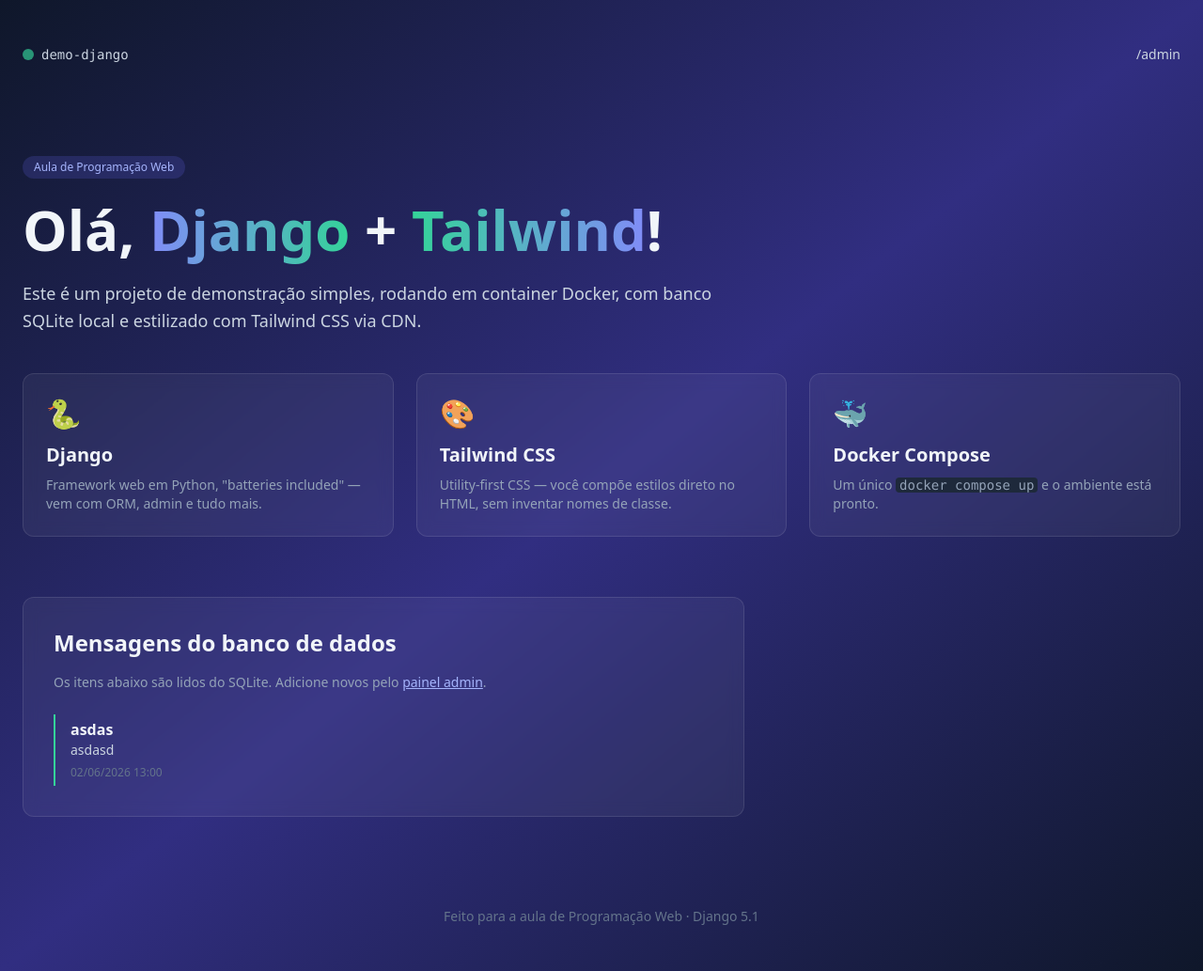
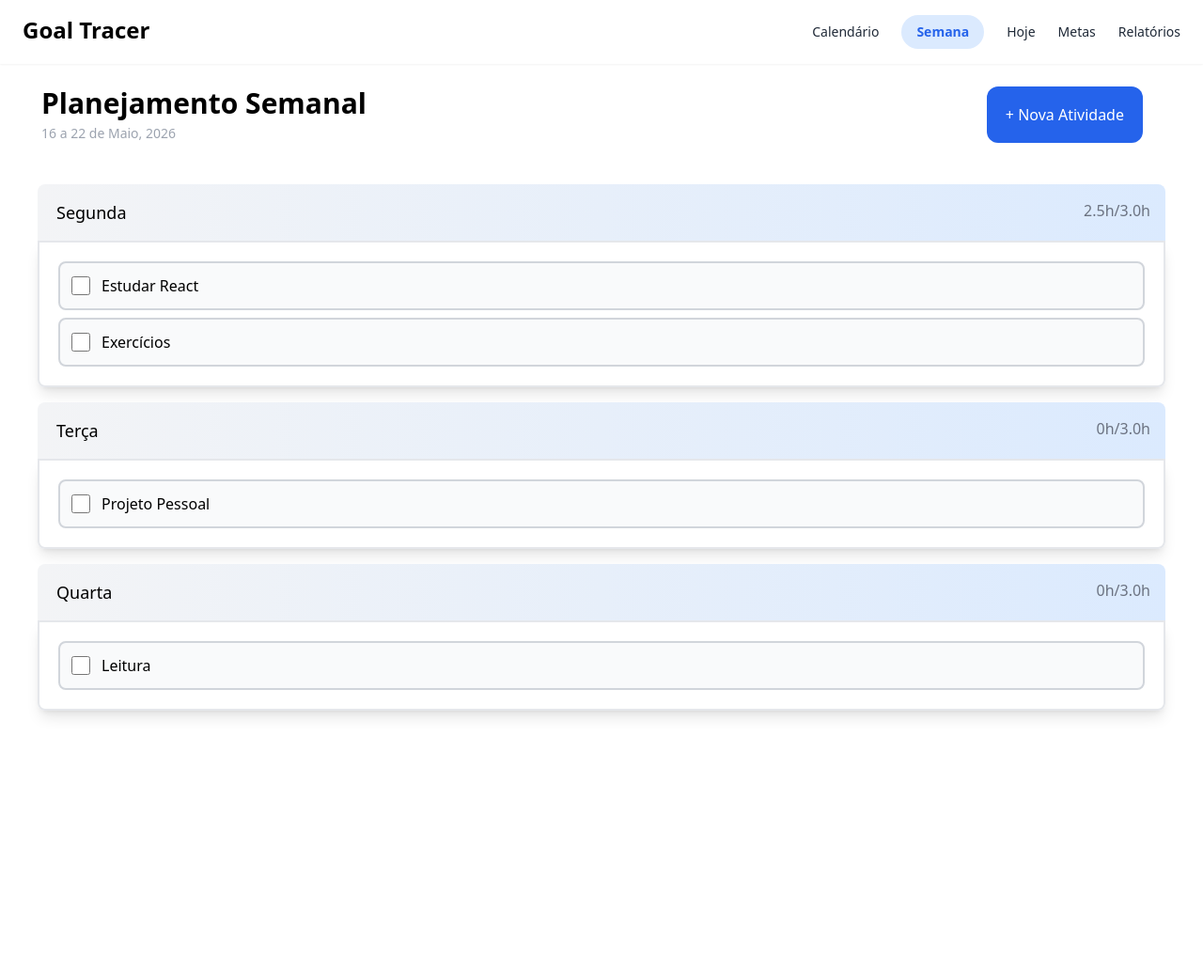
Before and after one commit to VSusko/Goal-Tracer, a Django app: page / in a window 1280 px wide. Shown: the whole page at 94% size. After the commit the page ends 763 px from the top, so only its background shows below. Run offline with Django 5.2, Linux system fonts and the light colour scheme; data comes from the database, SQL or seed files in the repository; some libraries are stand-ins or nearby versions.

Commit message:
makefile e primeira tela

```diff
--- a/templates/home/index.html
+++ b/templates/home/index.html
@@ -1,85 +1,111 @@
 <!DOCTYPE html>
-<html lang="pt-br">
+<html lang="pt-BR">
+
   <head>
-    <meta charset="UTF-8">
-    <meta name="viewport" content="width=device-width, initial-scale=1.0">
-    <title>Demo Django + Tailwind</title>
+    <meta charset="UTF-8" />
+    <meta name="viewport" content="width=device-width, initial-scale=1.0" />
+    <title>TimeFlow - Metas</title>
+
     <script src="https://cdn.tailwindcss.com"></script>
   </head>
-<body class="bg-gradient-to-br from-slate-900 via-indigo-900 to-slate-900 min-h-screen text-slate-100">
 
-    <header class="container mx-auto px-6 py-12">
-        <nav class="flex items-center justify-between">
-            <div class="flex items-center gap-2">
-                <span class="w-3 h-3 rounded-full bg-emerald-400 animate-pulse"></span>
-                <span class="font-mono text-sm text-slate-300">demo-django</span>
+  <body>
+    <nav class="bg-white-600 flex shadow-sm px-6 py-4 justify-between">
+      <div class="flex">
+        <h1 class="text-2xl font-bold">Goal Tracer</h1>
+        <!-- Inserir a imagem da logo -->
       </div>
-            <a href="/admin/" class="text-sm text-slate-300 hover:text-white transition">/admin</a>
+
+      <div class="flex items-center gap-6 text-gray-500 text-sm">
+        <a href="#" class="text-gray-800">Calendário</a>
+        <a href="./index.html" class="bg-blue-100 text-blue-600 px-4 py-2 rounded-full font-bold">Semana</a>
+        <a href="#" class="text-gray-800">Hoje</a>
+        <a href="./metas.html" class="text-gray-800">Metas</a>
+        <a href="#" class="text-gray-800">Relatórios</a>
+      </div>
     </nav>
-    </header>
 
-    <main class="container mx-auto px-6 py-12">
-        <section class="max-w-3xl">
-            <span class="inline-block px-3 py-1 bg-indigo-500/20 text-indigo-300 text-xs font-medium rounded-full mb-6">
-                Aula de Programação Web
-            </span>
-            <h1 class="text-5xl md:text-6xl font-bold leading-tight mb-6">
-                Olá, <span class="text-transparent bg-clip-text bg-gradient-to-r from-indigo-400 to-emerald-400">Django</span> +
-                <span class="text-transparent bg-clip-text bg-gradient-to-r from-emerald-400 to-indigo-400">Tailwind</span>!
-            </h1>
-            <p class="text-lg text-slate-300 mb-10 leading-relaxed">
-                Este é um projeto de demonstração simples, rodando em container Docker, com banco SQLite local
-                e estilizado com Tailwind CSS via CDN.
-            </p>
-        </section>
+	<!-- Div para os conteudos do painel principal e os dias da semana -->
+    <div>
 
-        <section class="grid md:grid-cols-3 gap-6 mb-16">
-            <article class="bg-white/5 backdrop-blur border border-white/10 rounded-xl p-6 hover:bg-white/10 transition">
-                <div class="text-3xl mb-3">🐍</div>
-                <h2 class="text-xl font-semibold mb-2">Django</h2>
-                <p class="text-slate-400 text-sm">Framework web em Python, "batteries included" — vem com ORM, admin e tudo mais.</p>
-            </article>
-            <article class="bg-white/5 backdrop-blur border border-white/10 rounded-xl p-6 hover:bg-white/10 transition">
-                <div class="text-3xl mb-3">🎨</div>
-                <h2 class="text-xl font-semibold mb-2">Tailwind CSS</h2>
-                <p class="text-slate-400 text-sm">Utility-first CSS — você compõe estilos direto no HTML, sem inventar nomes de classe.</p>
-            </article>
-            <article class="bg-white/5 backdrop-blur border border-white/10 rounded-xl p-6 hover:bg-white/10 transition">
-                <div class="text-3xl mb-3">🐳</div>
-                <h2 class="text-xl font-semibold mb-2">Docker Compose</h2>
-                <p class="text-slate-400 text-sm">Um único <code class="font-mono bg-slate-800 px-1 rounded">docker compose up</code> e o ambiente está pronto.</p>
-            </article>
-        </section>
+		<!-- Div do painel de cima: planejamento semanal e botao de nova atividade -->
+		<div class="grid grid-cols-2 gap-4 m-6">
+		  	<!-- Div do planejamento semanal -->
+			<div class="pl-5">
+				<h2 class="text-3xl font-bold">Planejamento Semanal</h2>
+				<p class="text-gray-400 text-sm mt-1">16 a 22 de Maio, 2026</p>
+			</div>
 
-        <section class="bg-white/5 backdrop-blur border border-white/10 rounded-xl p-8 max-w-3xl">
-            <h2 class="text-2xl font-bold mb-4">Mensagens do banco de dados</h2>
-            <p class="text-slate-400 text-sm mb-6">
-                Os itens abaixo são lidos do SQLite. Adicione novos pelo
-                <a href="/admin/" class="text-indigo-300 underline hover:text-indigo-200">painel admin</a>.
-            </p>
+			<!-- Div do botao de nova atividade -->
+			<div class="flex justify-end pr-10">
+				<button class="bg-blue-600 text-white rounded-xl px-5 py-1.5">+ Nova Atividade</button>
+			</div>
+      	</div>
 
-            {% if mensagens %}
-                <ul class="space-y-3">
-                    {% for m in mensagens %}
-                        <li class="border-l-2 border-emerald-400 pl-4 py-1">
-                            <h3 class="font-semibold">{{ m.titulo }}</h3>
-                            <p class="text-sm text-slate-300">{{ m.conteudo }}</p>
-                            <span class="text-xs text-slate-500">{{ m.criada_em|date:"d/m/Y H:i" }}</span>
-                        </li>
-                    {% endfor %}
-                </ul>
-            {% else %}
-                <div class="text-center py-8 text-slate-400">
-                    <p class="mb-2">Nenhuma mensagem ainda.</p>
-                    <p class="text-sm">Crie uma no <a href="/admin/" class="text-indigo-300 underline">admin</a> para vê-la aqui.</p>
+
+      	<!-- Div para cada dia da semana-->
+		<div class="grid grid-cols-1 gap-4 px-10 py-5">
+				<!-- Div para segunda -->
+				<div class="">
+					<!-- Header -->
+					<div class="grid grid-cols-2 gap-4 bg-gradient-to-r from-gray-100 to-blue-100 text-black rounded-t-lg pl-5 pr-4 py-4">
+						<p class="text-lg">Segunda</p>
+						<p class="text-gray-500 flex justify-end">2.5h/3.0h</p>
 					</div>
-            {% endif %}
-        </section>
-    </main>
 
-    <footer class="container mx-auto px-6 py-12 text-center text-slate-500 text-sm">
-        Feito para a aula de Programação Web · Django 5.1
-    </footer>
+					<!-- Body -->
+					<div class="p-5 rounded-b-lg border-2 shadow-lg">
+						<!-- Listando atividades -->
+						<div class="flex items-center gap-3 bg-gray-50 border-gray-300 border-2 rounded-lg p-3 mb-2">
+							<input type="checkbox" class="w-5 h-5">
+							<p>Estudar React</p>
+						</div>
+						<div class="flex items-center gap-3 bg-gray-50 border-gray-300 border-2 rounded-lg p-3">
+							<input type="checkbox" class="w-5 h-5">
+							<p>Exercícios</p>
+						</div>
+					</div>
+				</div>
+
+				<!-- Div para terça -->
+				<div class="">
+					<!-- Header -->
+					<div class="grid grid-cols-2 gap-4 bg-gradient-to-r from-gray-100 to-blue-100 text-black rounded-t-lg pl-5 pr-4 py-4">
+						<p class="text-lg">Terça</p>
+						<p class="text-gray-500 flex justify-end">0h/3.0h</p>
+					</div>
+
+					<!-- Body -->
+					<div class="p-5 rounded-b-lg border-2 shadow-lg">
+						<!-- Listando atividades -->
+						<div class="flex items-center gap-3 bg-gray-50 border-gray-300 border-2 rounded-lg p-3">
+							<input type="checkbox" class="w-5 h-5">
+							<p>Projeto Pessoal</p>
+						</div>
+					</div>
+				</div>
+
+				<!-- Div para quarta -->
+				<div class="">
+					<!-- Header -->
+					<div class="grid grid-cols-2 gap-4 bg-gradient-to-r from-gray-100 to-blue-100 text-black rounded-t-lg pl-5 pr-4 py-4">
+						<p class="text-lg">Quarta</p>
+						<p class="text-gray-500 flex justify-end">0h/3.0h</p>
+					</div>
+
+					<!-- Body -->
+					<div class="p-5 rounded-b-lg border-2 shadow-lg">
+						<!-- Listando atividades -->
+						<div class="flex items-center gap-3 bg-gray-50 border-gray-300 border-2 rounded-lg p-3">
+							<input type="checkbox" class="w-5 h-5">
+							<p>Leitura</p>
+						</div>
+					</div>
+				</div>
+		</div>
+
+	</div>
 
   </body>
+
 </html>
```
Also changed, not shown: 1 other file. Lines whose indentation alone changed are shown as unchanged.
